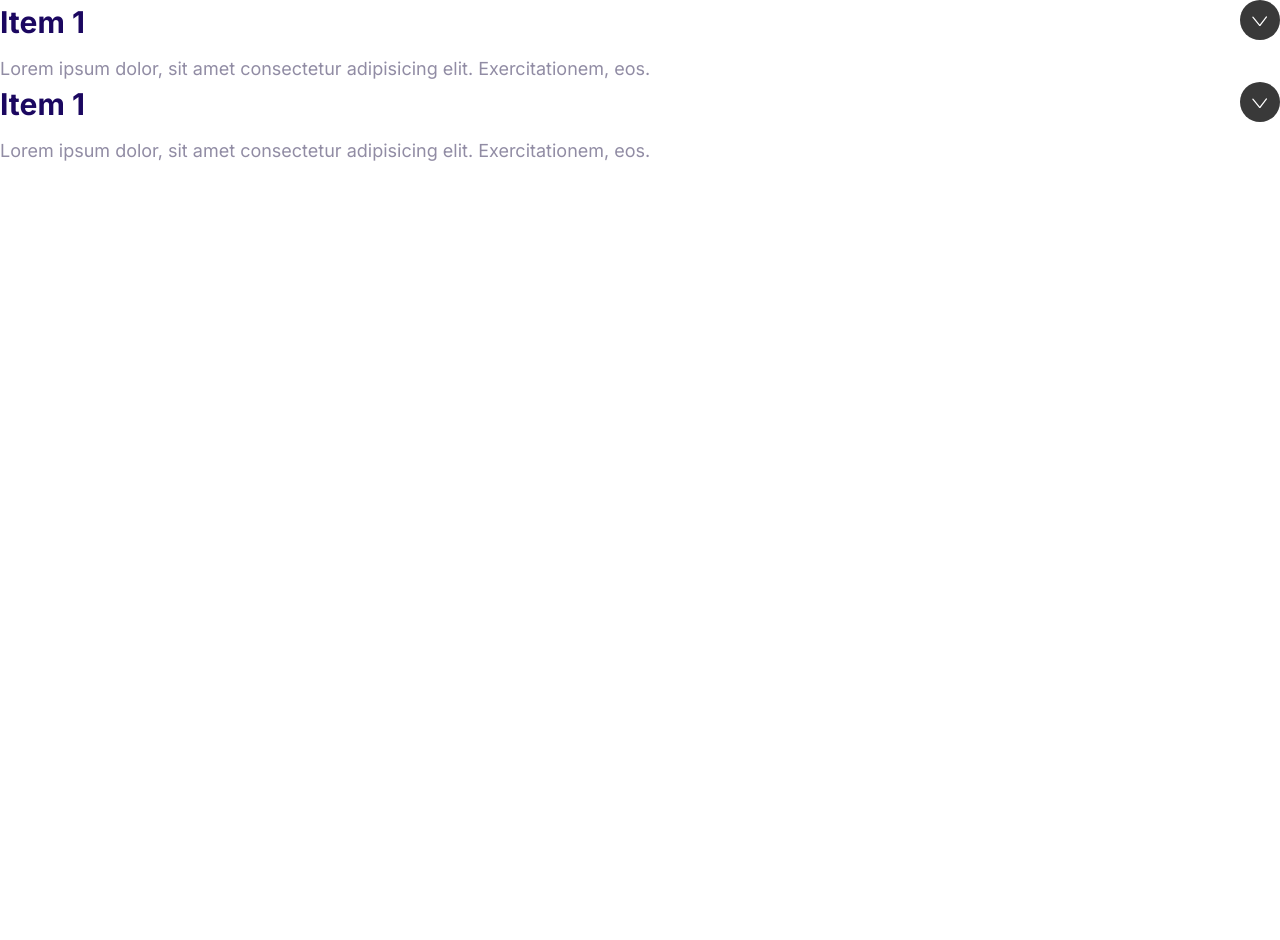
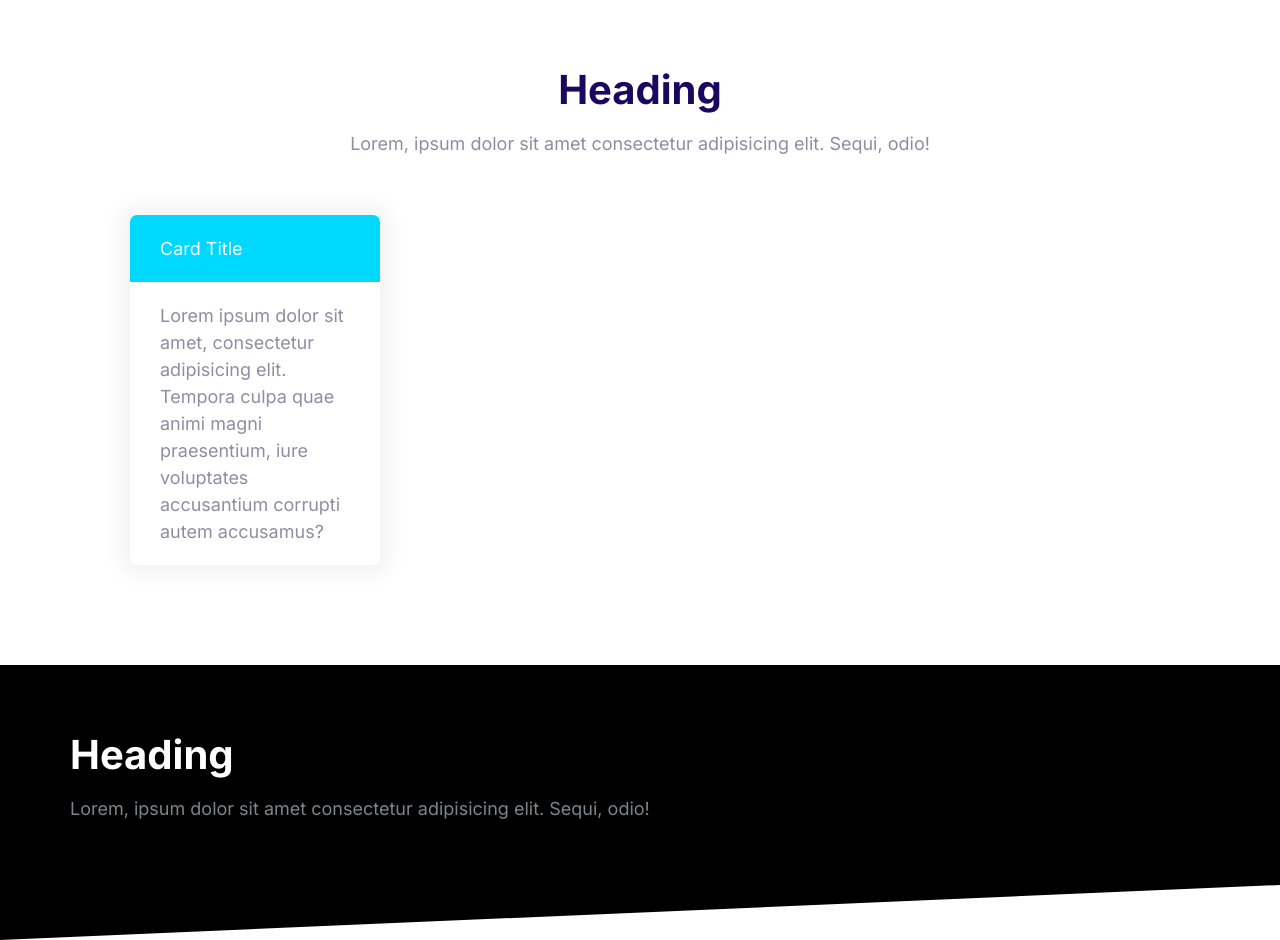
Before and after one commit to danielka89/danielka, a plain HTML site: page Moshify/index.html in a window 1280 px wide. Before the commit the page ends 800 px from the top, so only its background shows below. Drawn offline with Linux system fonts and the light colour scheme.

Commit message:
Implementing blocks into the style.

```diff
--- a/Moshify/css/styles.css
+++ b/Moshify/css/styles.css
@@ -508,3 +508,41 @@
   max-height: 100vh;
   opacity: 1;
 }
+
+/* Blocks */
+.block {
+  --padding-vertical: 6rem;
+  padding: var(--padding-vertical) 2rem;
+}
+
+.block__header {
+  text-align: center;
+}
+
+.block__heading {
+  margin-top: 0;
+}
+
+.block--dark {
+  background: #000;
+  color: #7b858b;
+}
+
+.block--dark .block__heading {
+  color: #fff;
+}
+
+.block--skewed-right {
+  padding-bottom: calc(var(--padding-vertical) + 4rem);
+  clip-path: polygon(0% 0%, 100% 0%, 100% 100%, 0% 80%);
+}
+
+.block--skewed-left {
+  padding-bottom: calc(var(--padding-vertical) + 4rem);
+  clip-path: polygon(0% 0%, 100% 0%, 100% 80%, 0% 100%);
+}
+
+.container {
+  max-width: 1140px;
+  margin: 0 auto;
+}
--- a/Moshify/index.html
+++ b/Moshify/index.html
@@ -14,30 +14,32 @@
     <link rel="stylesheet" href="css/styles.css" />
   </head>
   <body>
-    <div class="collapsible collapsible--expanded">
-      <header class="collapsible__header">
-        <h2 class="collapsible__heading">Item 1</h2>
-        <svg class="icon icon--white collapsible__chevron">
-          <use xlink:href="images/sprite.svg#chevron"></use>
-        </svg>
+    <section class="block container">
+      <header class="block__header">
+        <h2 class="block__heading">Heading</h2>
+        <p>
+          Lorem, ipsum dolor sit amet consectetur adipisicing elit. Sequi, odio!
+        </p>
       </header>
-      <div class="collapsible__content">
-        Lorem ipsum dolor, sit amet consectetur adipisicing elit.
-        Exercitationem, eos.
+      <div style="width: 30%; padding: 4rem">
+        <div class="card card--secondary">
+          <header class="card__header">Card Title</header>
+          <div class="card__body">
+            Lorem ipsum dolor sit amet, consectetur adipisicing elit. Tempora
+            culpa quae animi magni praesentium, iure voluptates accusantium
+            corrupti autem accusamus?
+          </div>
+        </div>
       </div>
-    </div>
-    <div class="collapsible collapsible--expanded">
-      <header class="collapsible__header">
-        <h2 class="collapsible__heading">Item 1</h2>
-        <svg class="icon icon--white collapsible__chevron">
-          <use xlink:href="images/sprite.svg#chevron"></use>
-        </svg>
-      </header>
-      <div class="collapsible__content">
-        Lorem ipsum dolor, sit amet consectetur adipisicing elit.
-        Exercitationem, eos.
+    </section>
+    <section class="block block--dark block--skewed-left">
+      <div class="container">
+        <h2 class="block__heading">Heading</h2>
+        <p>
+          Lorem, ipsum dolor sit amet consectetur adipisicing elit. Sequi, odio!
+        </p>
       </div>
-    </div>
+    </section>
     <script src="js/main.js"></script>
   </body>
 </html>
```
Also changed, not shown: Moshify/components/blocks.html (added, +26 -0 lines).
